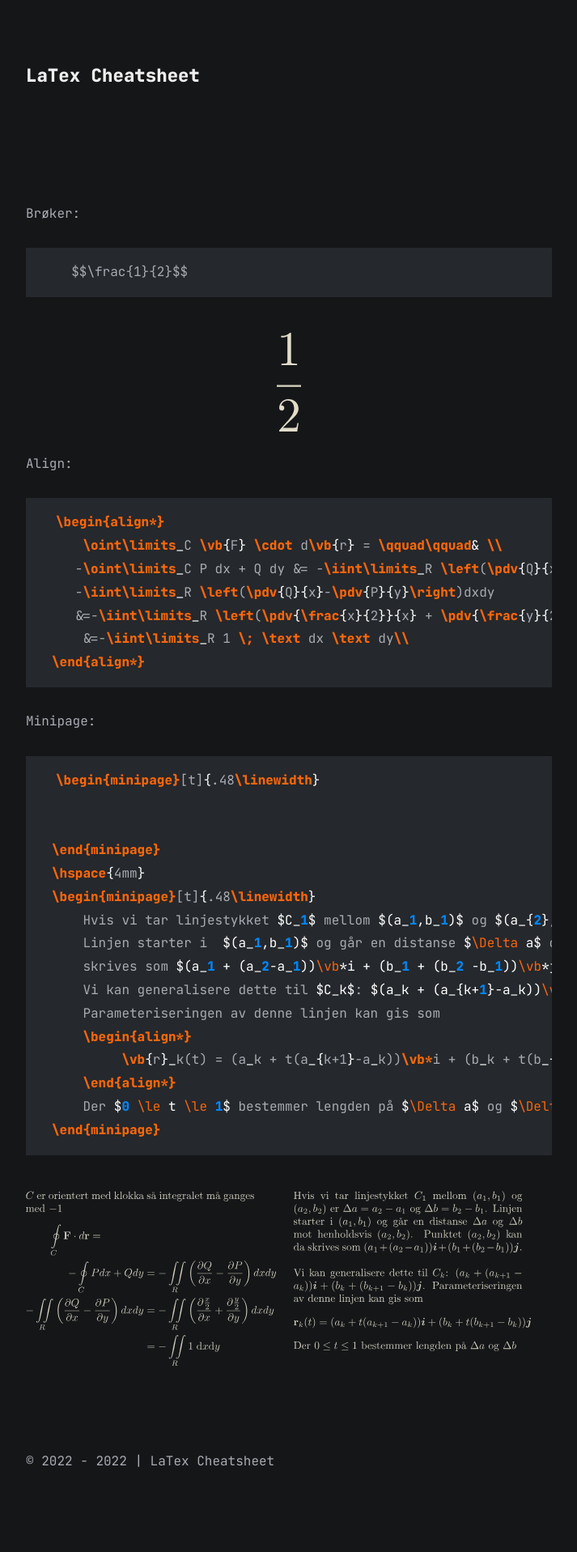
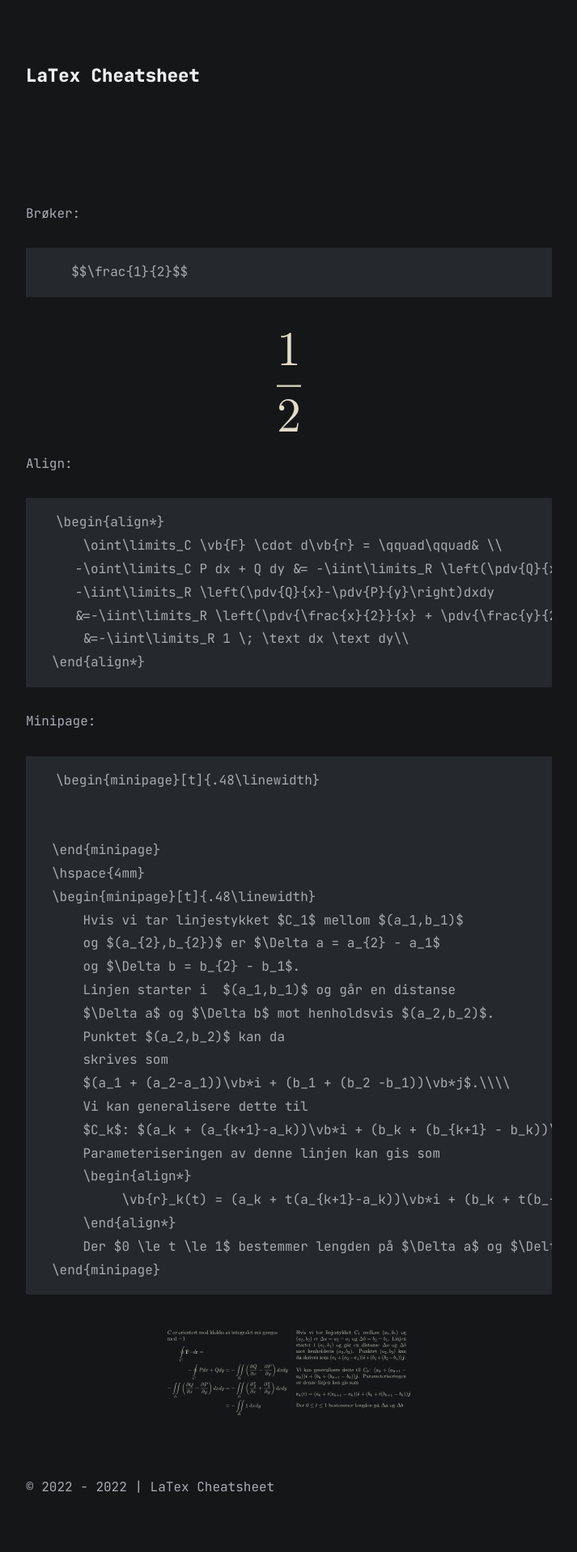
Before and after one commit to bragewiseth/LaTexCheatsheet, a Jekyll site: the page built from index.md, in a window 1280 px wide. Shown: the whole page at 81% size, without its empty margins (283-996 px from the left). Built offline with Jekyll 4.4.1, drawn with Linux system fonts in a browser that asks for light colours; before the commit the page ends 1885 px from its top, so only the background shows below that.

Commit message:
ny index

```diff
--- a/index.md
+++ b/index.md
@@ -14,7 +14,7 @@ Brøker:
 
 Align:
 
-~~~ tex
+~~~ LaTex
 \begin{align*}
     \oint\limits_C \vb{F} \cdot d\vb{r} = \qquad\qquad& \\
    -\oint\limits_C P dx + Q dy &= -\iint\limits_R \left(\pdv{Q}{x}-\pdv{P}{y}\right)dxdy\\
@@ -26,17 +26,23 @@ Align:
 
 Minipage:
 
-~~~ tex
+~~~ LaTex
 \begin{minipage}[t]{.48\linewidth}
 
 
 \end{minipage}
 \hspace{4mm}
 \begin{minipage}[t]{.48\linewidth}
-    Hvis vi tar linjestykket $C_1$ mellom $(a_1,b_1)$ og $(a_{2},b_{2})$ er $\Delta a = a_{2} - a_1$ og $\Delta b = b_{2} - b_1$.
-    Linjen starter i  $(a_1,b_1)$ og går en distanse $\Delta a$ og $\Delta b$ mot henholdsvis $(a_2,b_2)$. Punktet $(a_2,b_2)$ kan da
-    skrives som $(a_1 + (a_2-a_1))\vb*i + (b_1 + (b_2 -b_1))\vb*j$.\\\\
-    Vi kan generalisere dette til $C_k$: $(a_k + (a_{k+1}-a_k))\vb*i + (b_k + (b_{k+1} - b_k))\vb*j$.
+    Hvis vi tar linjestykket $C_1$ mellom $(a_1,b_1)$
+    og $(a_{2},b_{2})$ er $\Delta a = a_{2} - a_1$
+    og $\Delta b = b_{2} - b_1$.
+    Linjen starter i  $(a_1,b_1)$ og går en distanse
+    $\Delta a$ og $\Delta b$ mot henholdsvis $(a_2,b_2)$.
+    Punktet $(a_2,b_2)$ kan da
+    skrives som
+    $(a_1 + (a_2-a_1))\vb*i + (b_1 + (b_2 -b_1))\vb*j$.\\\\
+    Vi kan generalisere dette til
+    $C_k$: $(a_k + (a_{k+1}-a_k))\vb*i + (b_k + (b_{k+1} - b_k))\vb*j$.
     Parameteriseringen av denne linjen kan gis som
     \begin{align*}
          \vb{r}_k(t) = (a_k + t(a_{k+1}-a_k))\vb*i + (b_k + t(b_{k+1} - b_k))\vb*j
@@ -45,7 +51,6 @@ Minipage:
 \end{minipage}
 ~~~
 
-<!-- <div align="center">
-  <img src="g3586.svg" width="30"/>
-</div> -->
-![](g3586.svg)
+<div align="center">
+  <img src="g3586.svg" width="300"/>
+</div>
```
